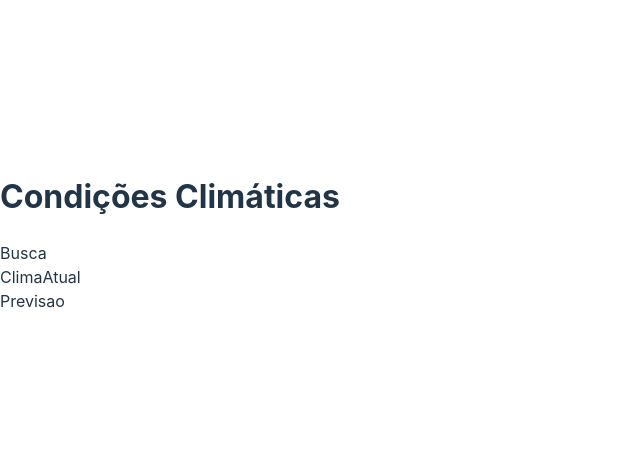
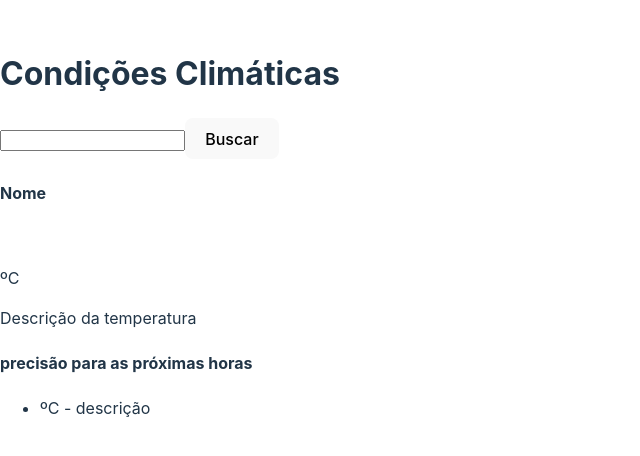
Before and after one commit to fjuncal/weather-app, a React (Vite) app: page / in a window 1280 px wide. Shown: the part 170-626 px from the top of the page, without its empty margins (0-640 px from the left). Built offline with nearby package versions, Linux system fonts and the light colour scheme.

Commit message:
Estruturando os componentes

```diff
--- a/src/App.jsx
+++ b/src/App.jsx
@@ -2,7 +2,12 @@ import Busca from "./components/Busca";
 import ClimaAtual from "./components/ClimaAtual";
 import Previsao from "./components/Previsao";
 import { Titulo } from "./AppStyles";
+import { useEffect, useState } from "react";
 function App() {
+  const [cidade, setCidade] = useState("");
+  const [clima, setClima] = useState(null);
+  const [previsao, setPrevisao] = useState([]);
+  useEffect;
   return (
     <>
       <div>
--- a/src/components/Busca.jsx
+++ b/src/components/Busca.jsx
@@ -1,7 +1,12 @@
 import React from "react";
 
 const Busca = () => {
-  return <div>Busca</div>;
+  return (
+    <div>
+      <input type="text"></input>
+      <button>Buscar</button>
+    </div>
+  );
 };
 
 export default Busca;
--- a/src/components/ClimaAtual.jsx
+++ b/src/components/ClimaAtual.jsx
@@ -1,7 +1,14 @@
 import React from "react";
 
 const ClimaAtual = () => {
-  return <div>ClimaAtual</div>;
+  return (
+    <div>
+      <h4>Nome</h4>
+      <img src="" alt="" />
+      <p>ºC</p>
+      <p>Descrição da temperatura</p>
+    </div>
+  );
 };
 
 export default ClimaAtual;
--- a/src/components/Previsao.jsx
+++ b/src/components/Previsao.jsx
@@ -1,7 +1,17 @@
 import React from "react";
 
 const Previsao = () => {
-  return <div>Previsao</div>;
+  return (
+    <div>
+      <h4>precisão para as próximas horas</h4>
+      <ul>
+        <li>
+          <img src="" alt="" />
+          ºC - descrição
+        </li>
+      </ul>
+    </div>
+  );
 };
 
 export default Previsao;
```
